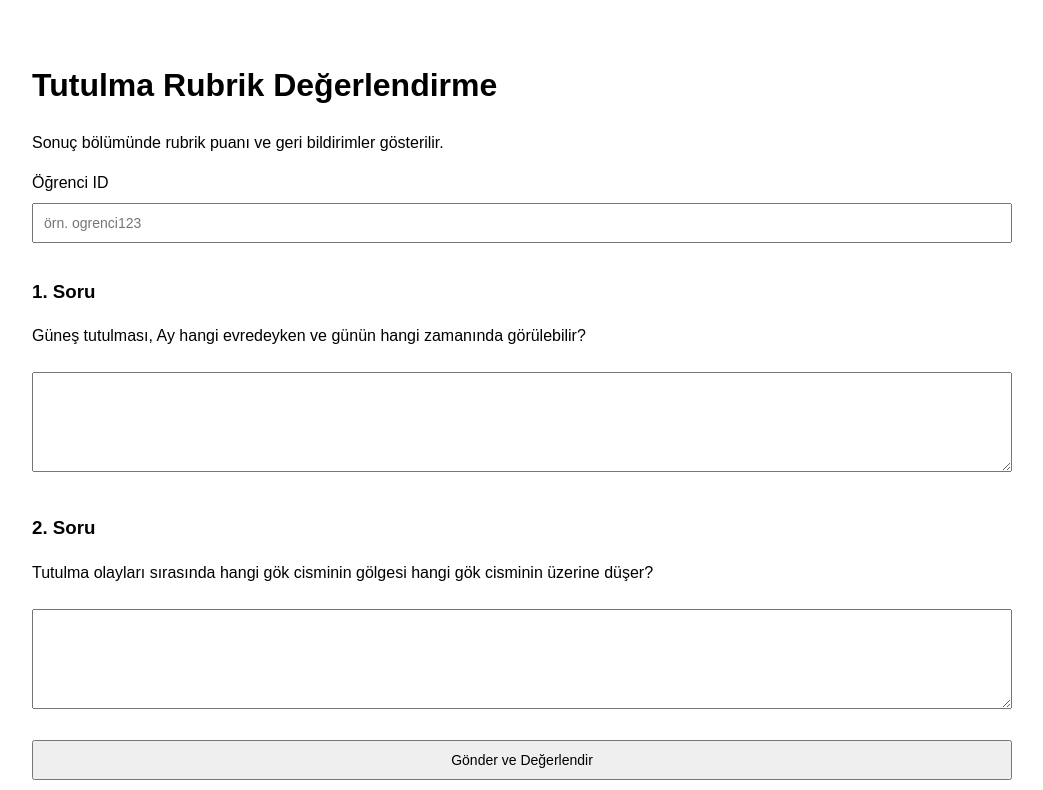
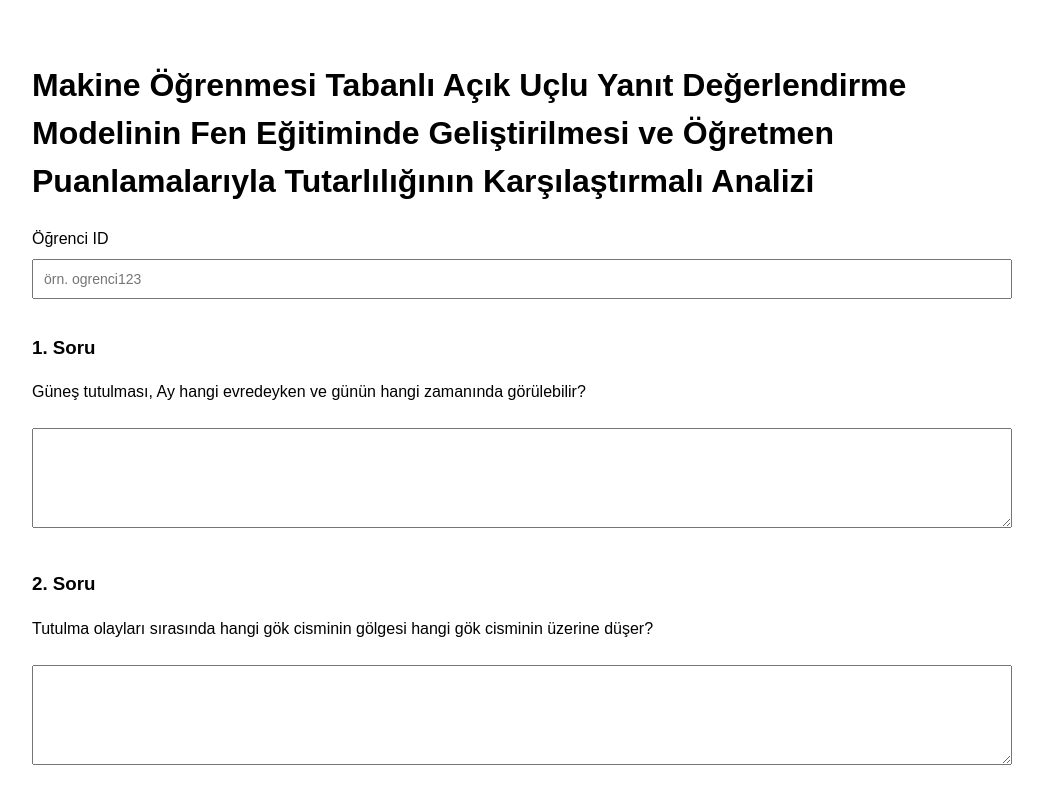
Before and after one commit to abdbali/tez, a Next.js app: page / in a window 1280 px wide. Shown: the top 790 px of the page, without its empty margins (118-1161 px from the left). Built offline with nearby package versions, Linux system fonts and the light colour scheme.

Commit message:
Update header and description in page.js

```diff
--- a/app/page.js
+++ b/app/page.js
@@ -49,8 +49,8 @@ export default function Home() {
 
   return (
     <main style={{ padding: 40, maxWidth: 980, margin: "0 auto" }}>
-      <h1>Tutulma Rubrik Değerlendirme</h1>
-      <p>Sonuç bölümünde rubrik puanı ve geri bildirimler gösterilir.</p>
+      <h1>Makine Öğrenmesi Tabanlı Açık Uçlu Yanıt Değerlendirme Modelinin Fen Eğitiminde Geliştirilmesi ve Öğretmen Puanlamalarıyla Tutarlılığının Karşılaştırmalı Analizi</h1>
+      <p></p>
 
       <label htmlFor="studentId">Öğrenci ID</label>
       <input
```
